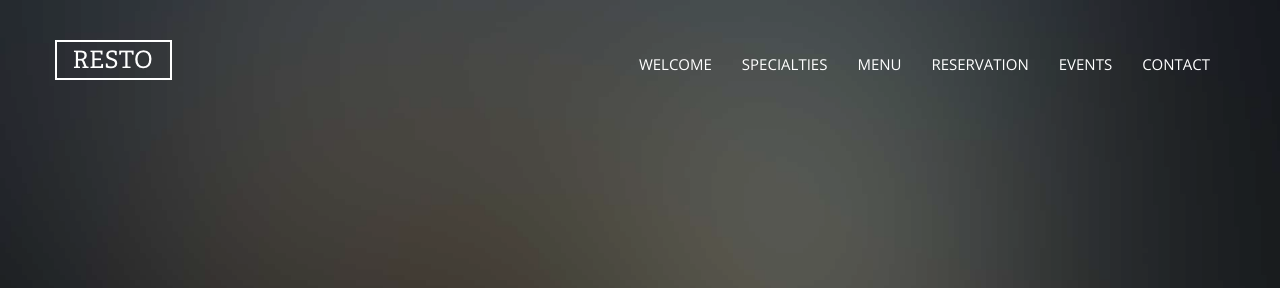
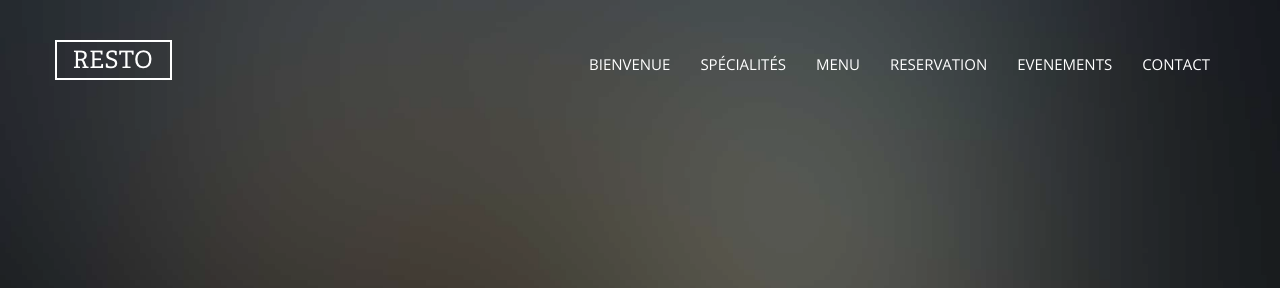
Before and after one commit to Elisemhe/SiteResto, a website: page resto/index.html in a window 1280 px wide. Shown: the top 288 px of the page. Drawn offline with nearby package versions, Linux system fonts and the light colour scheme; files whose address does not match are found by name.

Commit message:
Traduction titres menu

```diff
--- a/resto/index.html
+++ b/resto/index.html
@@ -34,11 +34,11 @@
 
         <div id="navbar-collapse" class="navbar-collapse collapse">
           <ul class="nav navbar-nav navbar-right">
-            <li class="active"><a href="#" data-nav-section="welcome">Welcome</a></li>
-            <li><a href="#" data-nav-section="specialties">Specialties</a></li>
+            <li class="active"><a href="#" data-nav-section="Bienvenue">Bienvenue</a></li>
+            <li><a href="#" data-nav-section="Spécialités">Spécialités</a></li>
             <li><a href="#" data-nav-section="menu">Menu</a></li>
             <li><a href="#" data-nav-section="reservation">Reservation</a></li>
-            <li><a href="#" data-nav-section="events">Events</a></li>
+            <li><a href="#" data-nav-section="Evenements">Evenements</a></li>
             <li><a href="#" data-nav-section="contact">Contact</a></li>
           </ul>
         </div>
```
